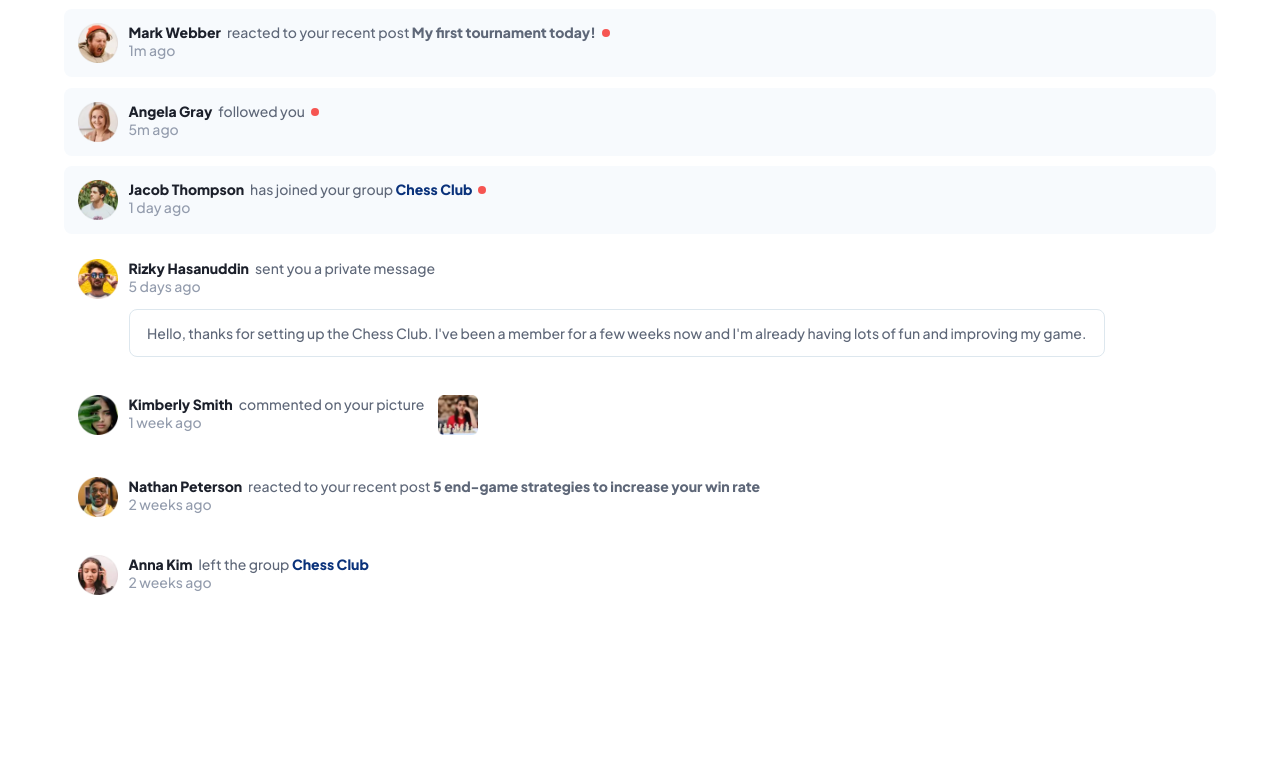
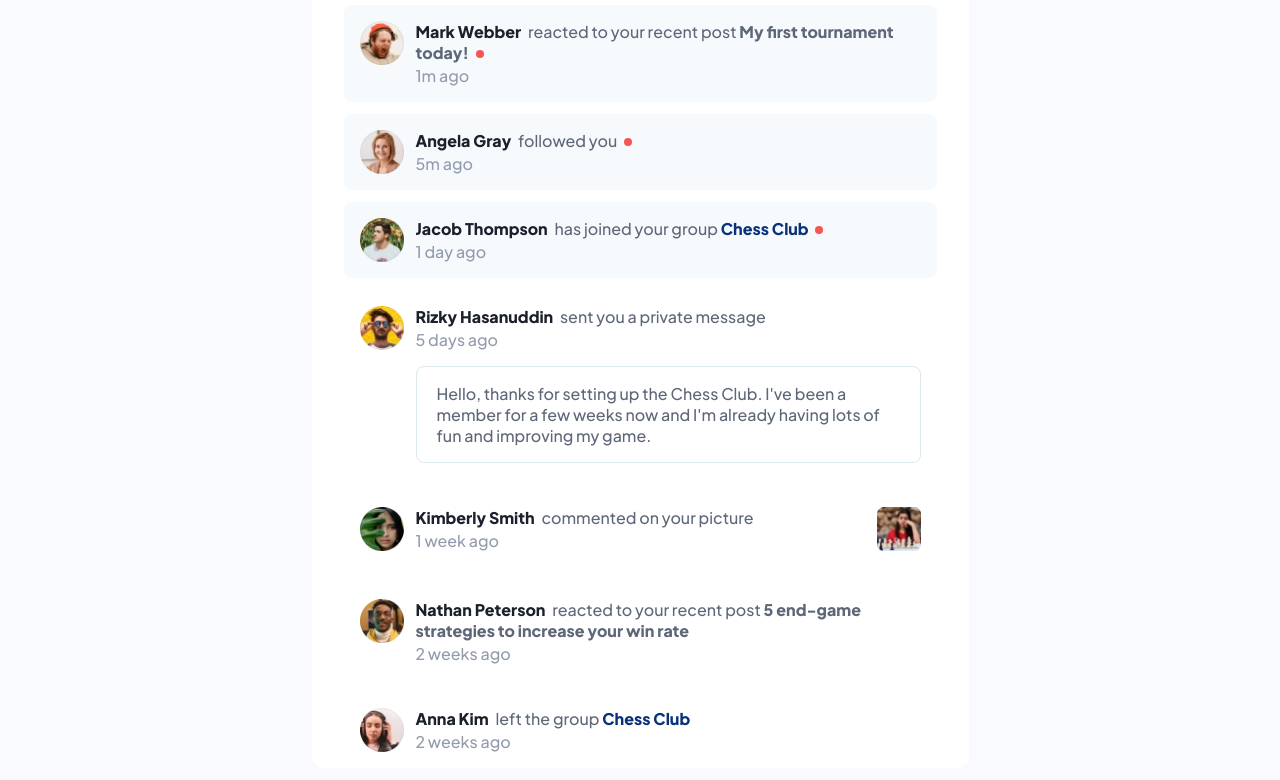
Before and after one commit to andrew2764/notifications-page, a plain HTML site: page index.html in a window 1280 px wide. Shown: the part 51-831 px from the top of the page. Before the commit the page ends 800 px from the top, so only its background shows below. Drawn offline with Linux system fonts and the light colour scheme.

Commit message:
Finish desktop layout

```diff
--- a/style.css
+++ b/style.css
@@ -82,6 +82,7 @@ h1 {
 
 .notification-age {
   color: #939cad;
+  margin-top: 0.125em;
 }
 
 .display-name {
@@ -122,3 +123,34 @@ h1 {
   cursor: pointer;
   background-color: #e5effa;
 }
+
+@media (min-width: 650px) {
+  body {
+    height: 100vh;
+    display: flex;
+    align-items: center;
+    justify-content: center;
+    background-color: #f9fafd;
+    font-size: 1rem;
+  }
+
+  h1 {
+    font-size: 1.5rem;
+  }
+
+  .notification img {
+    height: 2.75rem;
+    width: 2.75rem;
+  }
+
+  .container {
+    max-width: 730px;
+    background-color: white;
+    padding: 2em 2em 0;
+    border-radius: 0.75em;
+  }
+
+  .post-image {
+    margin-left: auto;
+  }
+}
```
